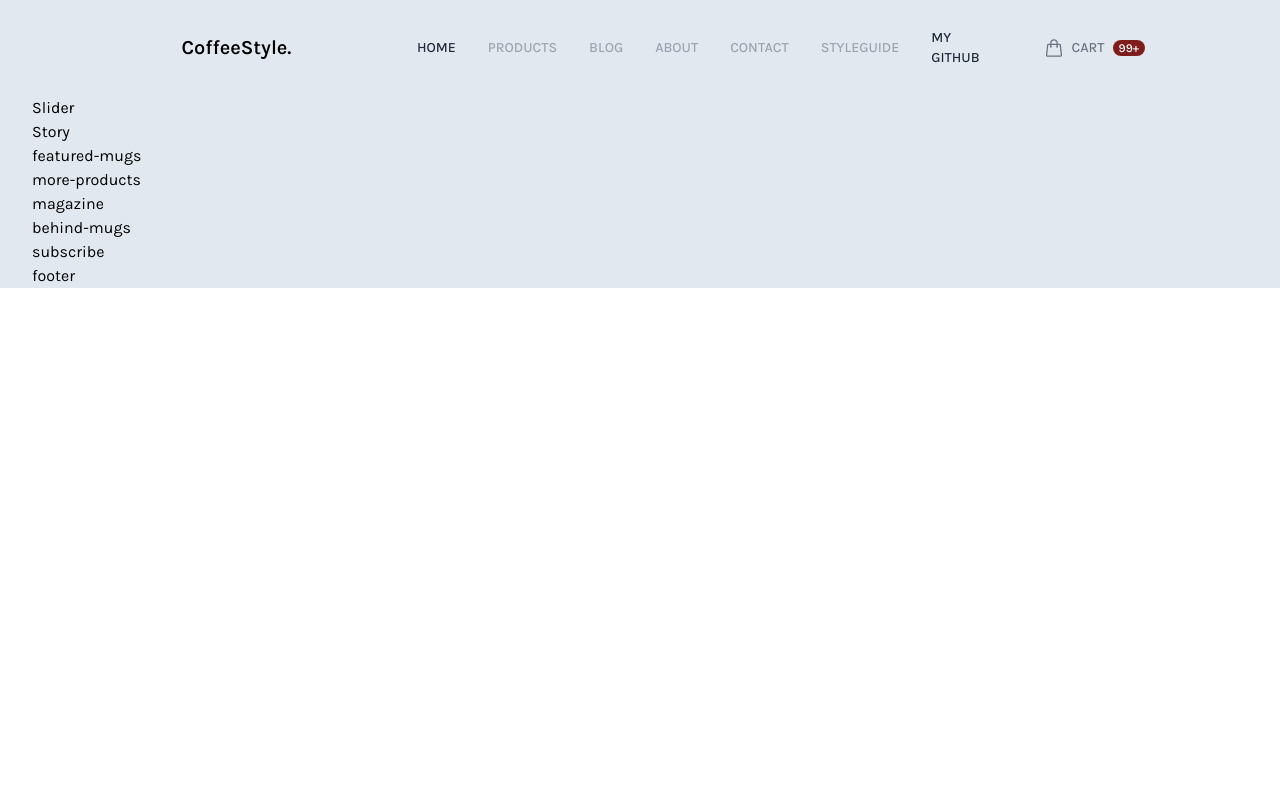
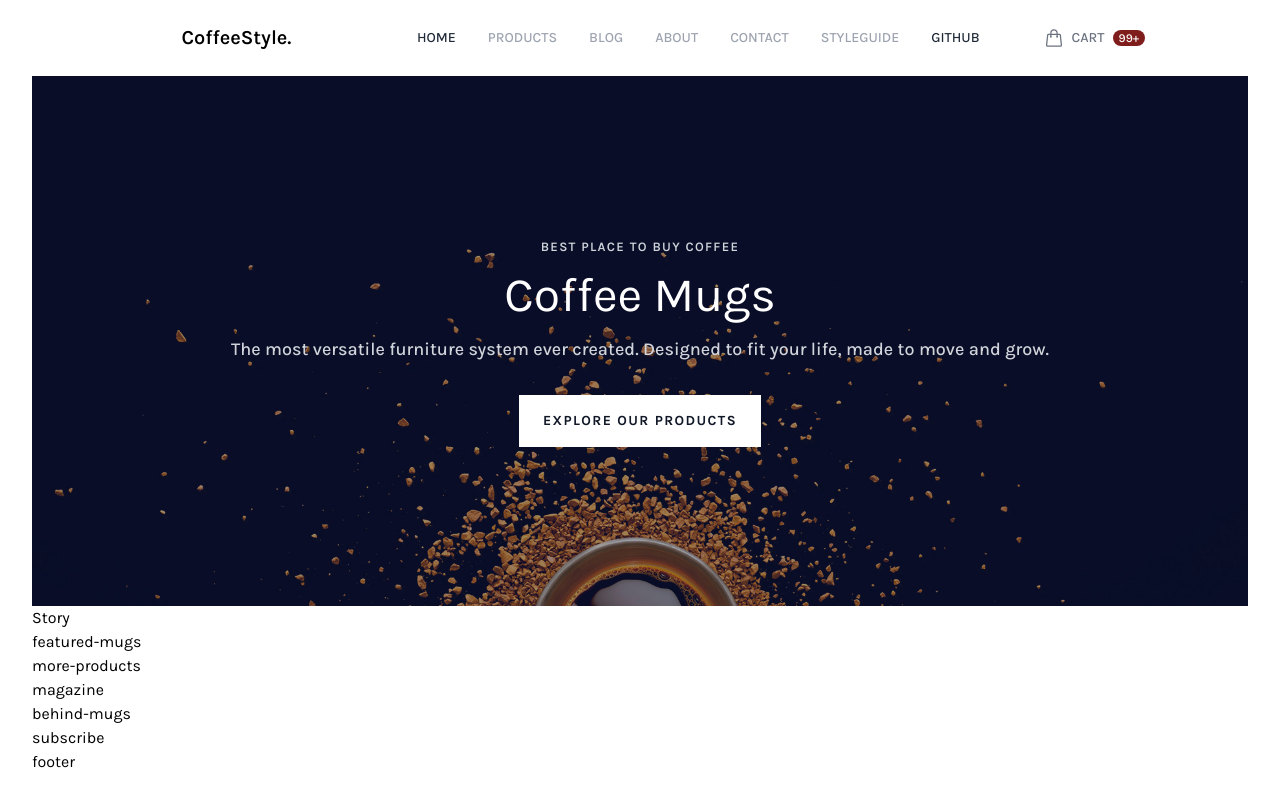
Before and after one commit to huynhyenchi/tailwindcss-coffee-style, a website: page public/index.html in a window 1280 px wide. Drawn offline with Linux system fonts and the light colour scheme.

Commit message:
Add slider

```diff
--- a/public/index.html
+++ b/public/index.html
@@ -10,7 +10,7 @@
 </head>
 <body>
   <div id="root">
-    <div class="content-wrapper font-Karla max-w-screen-2xl text-base mx-auto px-8 bg-slate-200">
+    <div class="content-wrapper font-Karla max-w-screen-2xl text-base mx-auto px-8">
       <header class="p-6 mx-auto">
         <nav class="flex flex-row justify-between items-center relative">
           <div class="logo basis-2/6 text-center text-xl font-semibold cursor-pointer">
@@ -38,7 +38,8 @@
               <a href="#" class="">STYLEGUIDE</a>
             </li>
             <li class="yc-top-menu-item yc-top-menu-item-active">
-              <a href="https://github.com/" target="blank" class="">My GitHub</a>
+              <a href="https://github.com/huynhyenchi/tailwindcss-coffee-style"
+              target="blank" class="">Github</a>
             </li>
           </ul>
 
@@ -65,8 +66,19 @@
       </header>
 
       <main>
-        <div class="slider">
-          Slider
+        <div class="slider h-[530px] bg-[url('./img/slider-bg.jpg')] bg-cover bg-no-repeat bg-bottom">
+          <div class="w-full h-full flex justify-center items-center bg-gray-900 bg-opacity-40">
+            <div class="mx-16 text-white text-center">
+              <div class="uppercase text-[13px] text-gray-300 font-semibold tracking-widest mb-3">Best Place To Buy Coffee</div>
+              <div class="font-normal text-5xl mb-4">Coffee Mugs</div>
+              <div class="font-medium text-lg text-gray-300 mb-8">The most versatile furniture system ever created. Designed to fit your life, made to move and grow.</div>
+              <div class="flex justify-center">
+                <div class="uppercase bg-white text-gray-900 w-max text-sm tracking-widest py-4 px-6 font-bold cursor-pointer hover:bg-gray-100 active:bg-opacity-85">
+                  Explore Our Products
+                </div>
+              </div>
+            </div>
+          </div>
         </div> <!-- End slider-->
 
         <div class="story">
--- a/tailwind.config.js
+++ b/tailwind.config.js
@@ -17,6 +17,9 @@ module.exports = {
       },
       animation: {
         slideDown: 'slideDown .4s ease-in-out',
+      },
+      backgroundImage: {
+        'slider-bg': 'url("./img/slider-bg.jpg")'
       }
     },
   },
```
Also changed, not shown: public/img/slider-bg.jpg (added), public/output.css.
